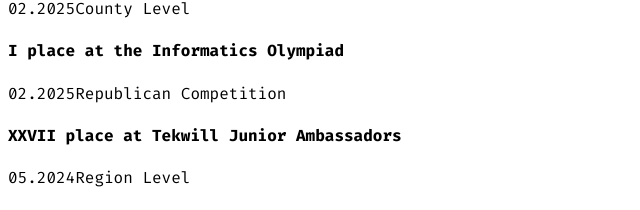
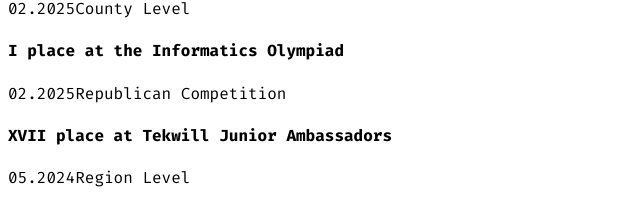
Before and after one commit to SerafimLupan/Serafim_Lupan-v2, a React (Vite) app in the folder client/: page / in a window 1280 px wide. Shown: the part 1975-2185 px from the top of the page, without its empty margins (0-640 px from the left). Built offline with nearby package versions, Linux system fonts and the light colour scheme; a web font is replaced by a local one.

Commit message:
Update title for Tekwill Junior Ambassadors event

```diff
--- a/client/src/data.ts
+++ b/client/src/data.ts
@@ -67,7 +67,7 @@ P"Ybmmd"   \`Mbmmd' .JMML.   \`Moo9^Yo..JMML.  .JMML..JMML  JMML  JMML.    .JMMm
       },
       {
         date: "02.2025",
-        title: "XXVII place at Tekwill Junior Ambassadors",
+        title: "XVII place at Tekwill Junior Ambassadors",
         level: "Republican Competition"
       },
       {
```
